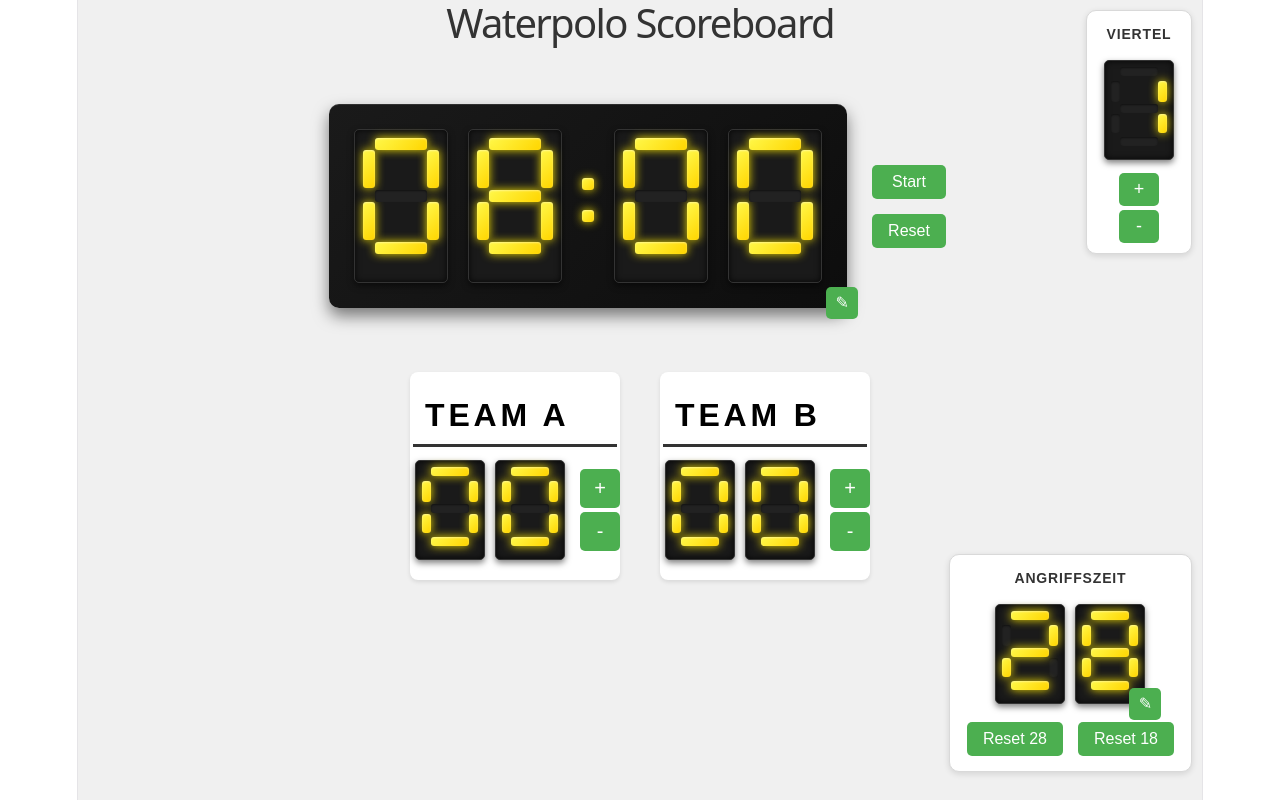
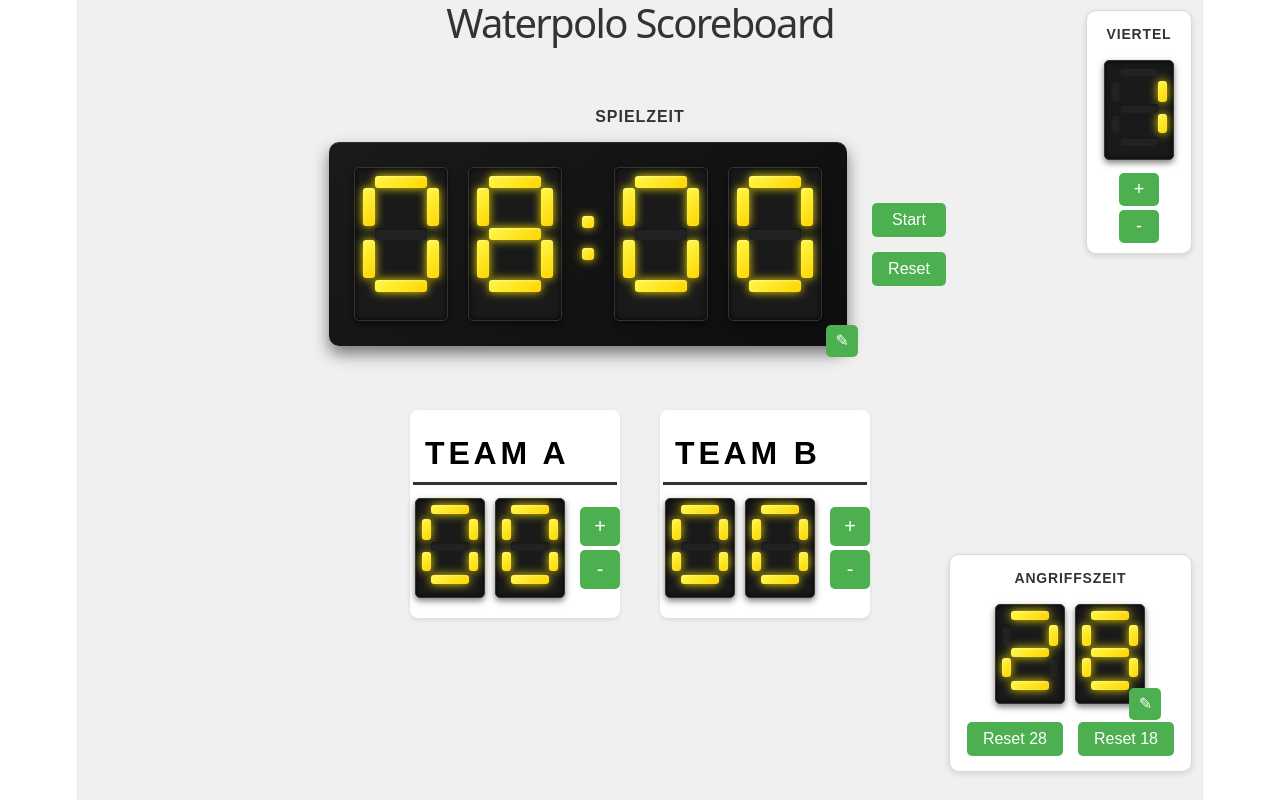
Before and after one commit to schueppler-ship-it/scoreboard, a React (Vite) app: page / in a window 1280 px wide. Built offline with nearby package versions, Linux system fonts and the light colour scheme.

Commit message:
Add automatic quarter break countdown and transitions

```diff
--- a/src/App.css
+++ b/src/App.css
@@ -56,6 +56,14 @@
   align-items: center;
   margin-bottom: 64px;
   gap: 12px;
+}
+
+.timer-phase {
+  font-size: 16px;
+  font-weight: 800;
+  color: #333;
+  letter-spacing: 0.06em;
+  text-transform: uppercase;
 }
 
 .timer-main {
--- a/src/App.tsx
+++ b/src/App.tsx
@@ -25,7 +25,15 @@ function App() {
   const [manualTimeError, setManualTimeError] = useState('')
   const [showManualTimeEditor, setShowManualTimeEditor] = useState(false)
   const [time, setTime] = useState(480) // 8 minutes in seconds, counting down
+  const [isBreak, setIsBreak] = useState(false)
   const [isRunning, setIsRunning] = useState(false)
+
+  const getBreakSecondsForQuarter = (currentQuarter: number) => {
+    if (currentQuarter === 2) {
+      return 180
+    }
+    return 120
+  }
 
   const playEndSignal = async () => {
     const AudioContextClass =
@@ -106,12 +114,34 @@ function App() {
       interval = setInterval(() => {
         setTime((prevTime) => {
           if (prevTime <= 1) {
+            if (isBreak) {
+              setIsBreak(false)
+              setQuarter((prevQuarter) => Math.min(4, prevQuarter + 1))
+              setShotClock(28)
+              setManualShotClockInput('28')
+              setManualShotClockError('')
+              setIsRunning(false)
+              void playEndSignal()
+              return 480
+            }
+
+            if (quarter < 4) {
+              setIsBreak(true)
+              setShotClock(28)
+              setManualShotClockInput('28')
+              setManualShotClockError('')
+              void playEndSignal()
+              return getBreakSecondsForQuarter(quarter)
+            }
+
             setIsRunning(false)
             void playEndSignal()
             return 0
           }
           return prevTime - 1
         })
+
+        if (!isBreak) {
           setShotClock((prevShotClock) => {
             if (prevShotClock === 1) {
               void playShotClockSignal()
@@ -119,6 +149,7 @@ function App() {
             }
             return prevShotClock > 0 ? prevShotClock - 1 : 0
           })
+        }
       }, 1000)
     } else if (!isRunning) {
       if (interval) clearInterval(interval)
@@ -126,7 +157,7 @@ function App() {
     return () => {
       if (interval) clearInterval(interval)
     }
-  }, [isRunning, time])
+  }, [isBreak, isRunning, quarter, time])
 
   const applyManualTime = () => {
     const match = manualTimeInput.trim().match(/^(\d{1,2}):([0-5]\d)$/)
@@ -170,6 +201,7 @@ function App() {
     setManualShotClockError('')
     setShowManualShotClockEditor(false)
     setTime(480)
+    setIsBreak(false)
     setManualTimeInput('08:00')
     setManualTimeError('')
     setShowManualTimeEditor(false)
@@ -247,6 +279,7 @@ function App() {
         <h1>Waterpolo Scoreboard</h1>
       </div>
       <div className="timer">
+        <div className="timer-phase">{isBreak ? 'Pause' : 'Spielzeit'}</div>
         <div className="timer-main">
           <div className="time-display-wrapper">
             <div className="seven-segment-display">
@@ -277,7 +310,9 @@ function App() {
         </div>
         {showManualTimeEditor ? (
           <div className="timer-manual">
-            <label htmlFor="manual-time" className="timer-manual-label">Spielzeit (MM:SS)</label>
+            <label htmlFor="manual-time" className="timer-manual-label">
+              {isBreak ? 'Pausenzeit (MM:SS)' : 'Spielzeit (MM:SS)'}
+            </label>
             <div className="timer-manual-controls">
               <input
                 id="manual-time"
```
Lines whose indentation alone changed are shown as unchanged.
